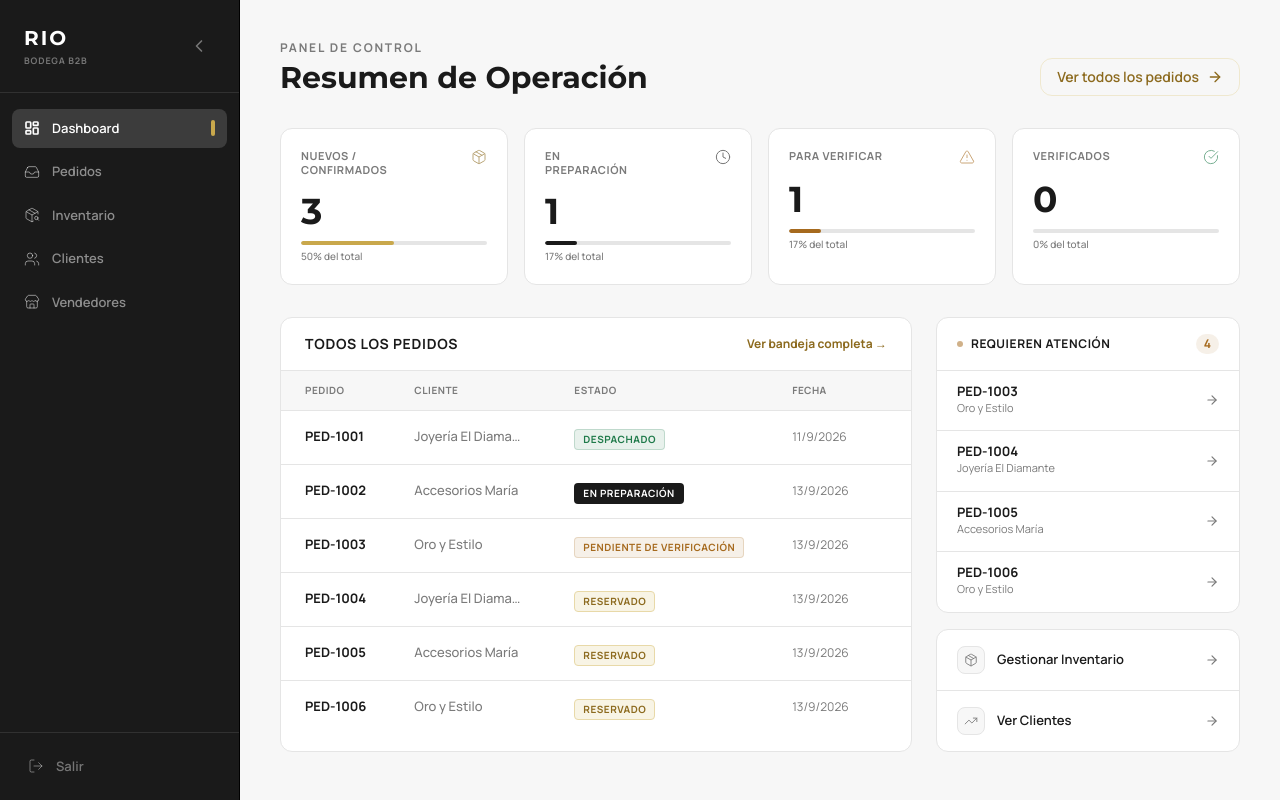
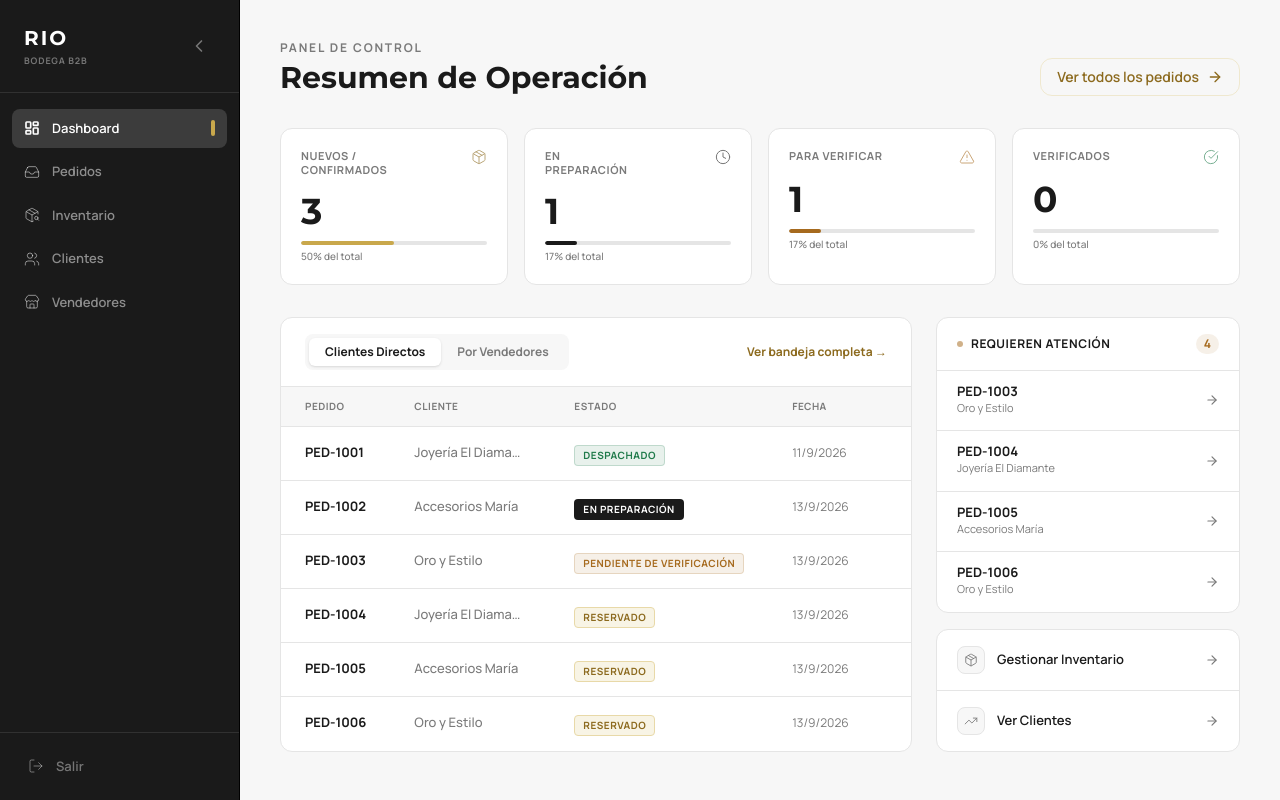
Before and after one commit to 2001mapa/rio_laminado_demo, a Next.js app: page /admin in a window 1280 px wide. Built offline with nearby package versions, Linux system fonts and the light colour scheme.

Commit message:
Feat: Separar vistas de pedidos directos y por vendedores en el panel de control

```diff
--- a/src/app/admin/page.tsx
+++ b/src/app/admin/page.tsx
@@ -3,6 +3,7 @@
 import { useDemo } from '@/lib/DemoContext';
 import { Package, Clock, CheckCircle, AlertTriangle, ArrowRight, TrendingUp } from 'lucide-react';
 import Link from 'next/link';
+import { useState } from 'react';
 import { StatCardSkeleton, OrderCardSkeleton } from '@/components/Skeletons';
 import { formatPrice } from '@/lib/utils';
 
@@ -19,6 +20,7 @@ const STATUS_CLASSES: Record<string, string> = {
 
 export default function AdminDashboard() {
   const { orders, customers, isLoaded } = useDemo();
+  const [orderView, setOrderView] = useState<'clientes' | 'vendedores'>('clientes');
 
   if (!isLoaded) {
     return (
@@ -52,7 +54,10 @@ export default function AdminDashboard() {
   const urgentOrders = orders.filter(o =>
     o.status === 'Reservado' || o.status === 'Pendiente de verificación'
   );
-  const recentOrders = orders.slice(0, 8);
+
+  const displayedOrders = orders
+    .filter(o => orderView === 'clientes' ? !o.sellerId : !!o.sellerId)
+    .slice(0, 8);
 
   return (
     <div className="p-6 md:p-10 space-y-8">
@@ -83,8 +88,29 @@ export default function AdminDashboard() {
 
         {/* Orders Table — takes 2/3 width */}
         <div className="lg:col-span-2 bg-rio-surface rounded-xl border border-rio-border overflow-hidden">
-          <div className="px-6 py-4 border-b border-rio-border flex justify-between items-center">
-            <h2 className="text-sm font-bold text-rio-ink uppercase tracking-wider">Todos los Pedidos</h2>
+          <div className="px-6 py-4 border-b border-rio-border flex flex-col sm:flex-row sm:justify-between sm:items-center gap-4">
+            <div className="flex bg-rio-background rounded-lg p-1">
+              <button
+                onClick={() => setOrderView('clientes')}
+                className={`px-4 py-1.5 rounded-md text-xs font-bold transition-colors ${
+                  orderView === 'clientes'
+                    ? 'bg-white text-rio-ink shadow-sm'
+                    : 'text-rio-muted hover:text-rio-ink hover:bg-rio-surface-muted'
+                }`}
+              >
+                Clientes Directos
+              </button>
+              <button
+                onClick={() => setOrderView('vendedores')}
+                className={`px-4 py-1.5 rounded-md text-xs font-bold transition-colors ${
+                  orderView === 'vendedores'
+                    ? 'bg-white text-rio-ink shadow-sm'
+                    : 'text-rio-muted hover:text-rio-ink hover:bg-rio-surface-muted'
+                }`}
+              >
+                Por Vendedores
+              </button>
+            </div>
             <Link href="/admin/pedidos" className="text-xs font-bold text-rio-gold-dark hover:text-rio-gold transition-colors">
               Ver bandeja completa →
             </Link>
@@ -100,7 +126,14 @@ export default function AdminDashboard() {
               </tr>
             </thead>
             <tbody className="divide-y divide-rio-border">
-              {recentOrders.map(order => {
+              {displayedOrders.length === 0 && (
+                <tr>
+                  <td colSpan={5} className="px-6 py-12 text-center text-[12px] text-rio-muted font-medium">
+                    No hay pedidos en esta categoría.
+                  </td>
+                </tr>
+              )}
+              {displayedOrders.map(order => {
                 const customer = customers.find(c => c.id === order.customerId);
                 return (
                   <tr key={order.id} className="hover:bg-rio-background transition-colors group">
--- a/src/app/admin/pedidos/page.tsx
+++ b/src/app/admin/pedidos/page.tsx
@@ -21,6 +21,7 @@ export default function PedidosAdminPage() {
   const { orders, customers, sellers, isLoaded } = useDemo();
   const [searchTerm, setSearchTerm] = useState('');
   const [statusFilter, setStatusFilter] = useState('Todos');
+  const [orderView, setOrderView] = useState<'todos' | 'clientes' | 'vendedores'>('todos');
 
   if (!isLoaded) {
     return (
@@ -59,15 +60,47 @@ export default function PedidosAdminPage() {
       order.number.toLowerCase().includes(searchTerm.toLowerCase()) ||
       customer?.name.toLowerCase().includes(searchTerm.toLowerCase());
     const matchesStatus = statusFilter === 'Todos' || order.status === statusFilter;
-    return matchesSearch && matchesStatus;
+    const matchesView = orderView === 'todos' ||
+                        (orderView === 'clientes' && !order.sellerId) ||
+                        (orderView === 'vendedores' && !!order.sellerId);
+
+    return matchesSearch && matchesStatus && matchesView;
   });
 
   return (
     <div className="p-6 md:p-10 space-y-6">
-      <div className="flex items-end justify-between">
+      <div className="flex flex-col md:flex-row items-start md:items-end justify-between gap-4">
         <div>
           <p className="text-xs font-bold text-rio-muted uppercase tracking-[0.15em] mb-1">Gestión</p>
           <h1 className="text-3xl font-serif font-bold text-rio-ink">Bandeja de Pedidos</h1>
+        </div>
+
+        {/* Source Tabs */}
+        <div className="flex bg-rio-surface rounded-lg p-1 border border-rio-border">
+          <button
+            onClick={() => setOrderView('todos')}
+            className={`px-4 py-2 rounded-md text-sm font-bold transition-colors ${
+              orderView === 'todos' ? 'bg-rio-ink text-white shadow-sm' : 'text-rio-muted hover:text-rio-ink hover:bg-rio-surface-muted'
+            }`}
+          >
+            Todos
+          </button>
+          <button
+            onClick={() => setOrderView('clientes')}
+            className={`px-4 py-2 rounded-md text-sm font-bold transition-colors ${
+              orderView === 'clientes' ? 'bg-rio-ink text-white shadow-sm' : 'text-rio-muted hover:text-rio-ink hover:bg-rio-surface-muted'
+            }`}
+          >
+            Directos
+          </button>
+          <button
+            onClick={() => setOrderView('vendedores')}
+            className={`px-4 py-2 rounded-md text-sm font-bold transition-colors ${
+              orderView === 'vendedores' ? 'bg-rio-ink text-white shadow-sm' : 'text-rio-muted hover:text-rio-ink hover:bg-rio-surface-muted'
+            }`}
+          >
+            Vendedores
+          </button>
         </div>
       </div>
 
```
